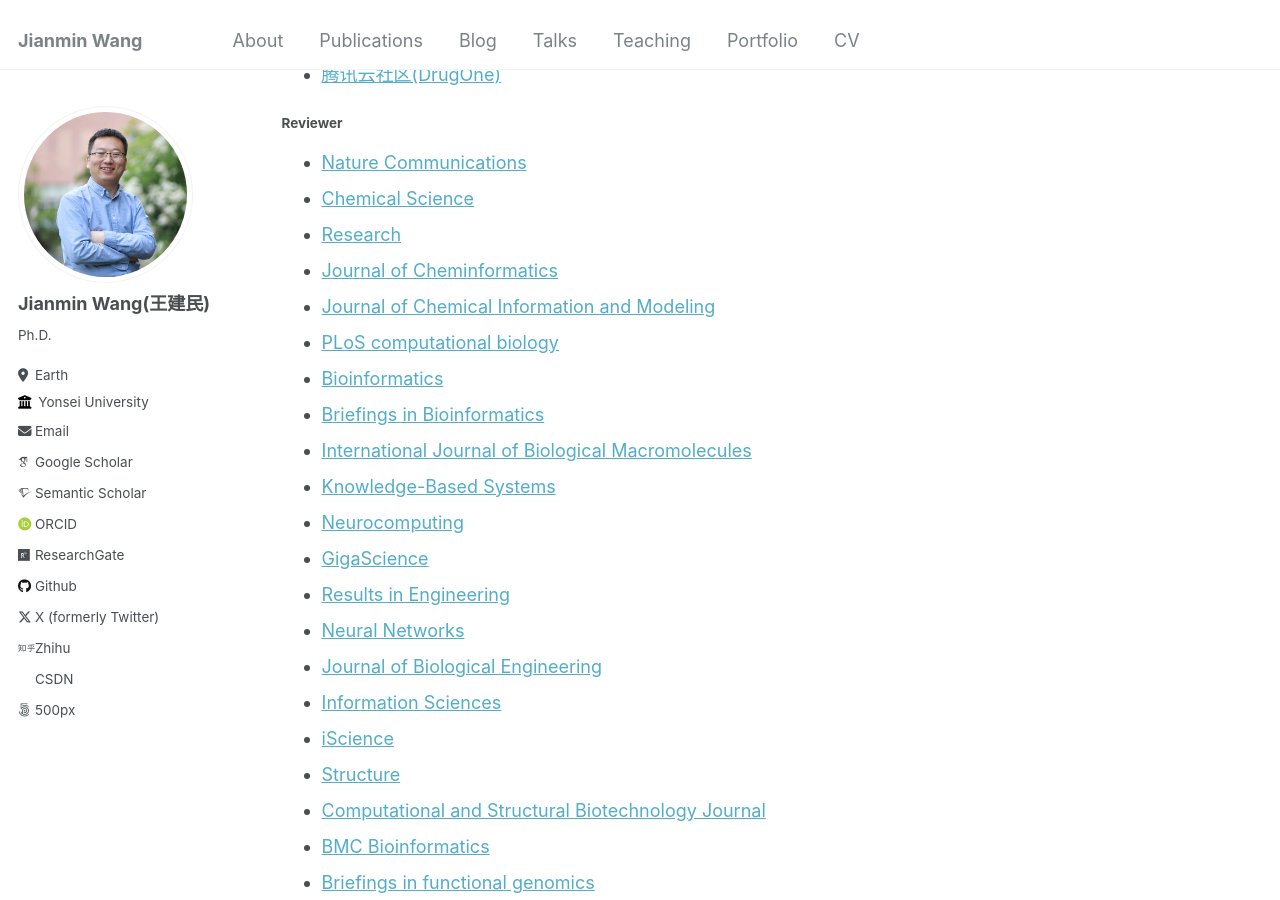
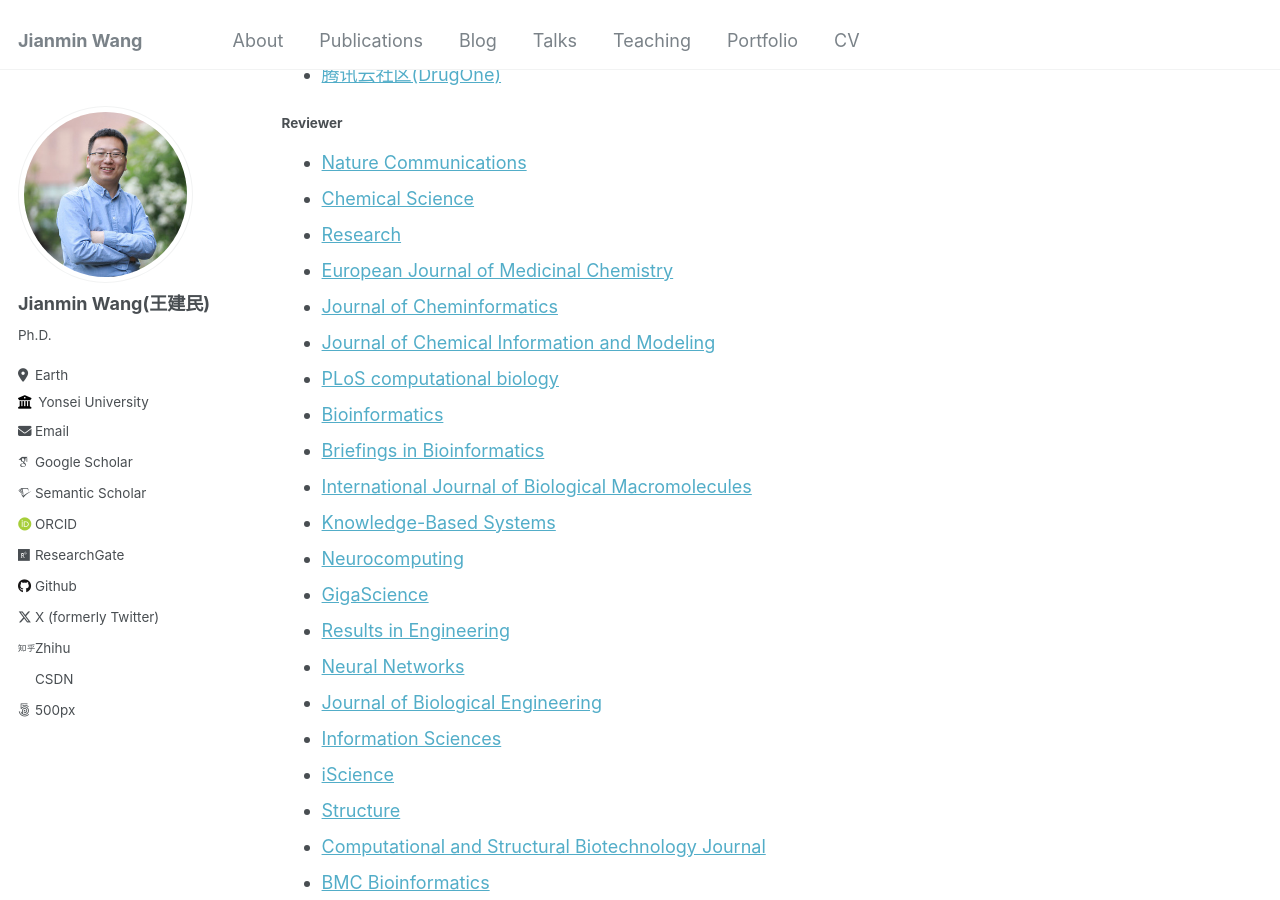
Before and after one commit to Jianmin2drugai/Jianmin2drugai.github.io, a Jekyll site: the page built from _pages/cv.md, in a window 1280 px wide and 900 px high, scrolled down 723 px. Built offline with Jekyll 4.4.1, drawn with Linux system fonts in a browser that asks for light colours; some web fonts are replaced.

Commit message:
Update cv.md

```diff
--- a/_pages/cv.md
+++ b/_pages/cv.md
@@ -44,6 +44,7 @@ Service and leadership
 * [Nature Communications](https://www.nature.com/ncomms)
 * [Chemical Science](https://www.rsc.org/journals-books-databases/about-journals/chemical-science)
 * [Research](https://spj.science.org/journal/research)
+* [European Journal of Medicinal Chemistry](https://www.sciencedirect.com/journal/european-journal-of-medicinal-chemistry)
 * [Journal of Cheminformatics](https://jcheminf.biomedcentral.com)
 * [Journal of Chemical Information and Modeling](https://pubs.acs.org/journal/jcisd8)
 * [PLoS computational biology](https://journals.plos.org/ploscompbiol/)
```
